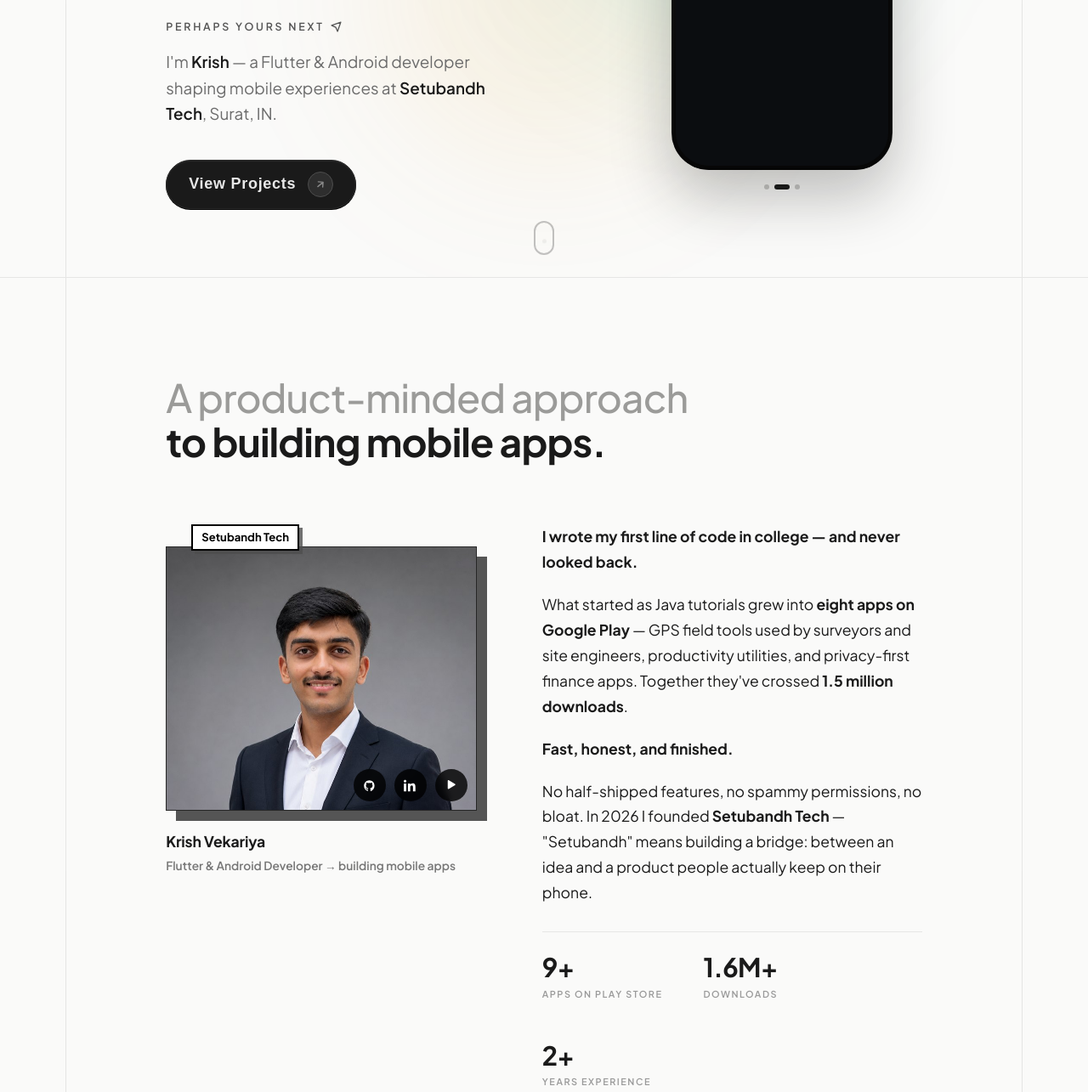
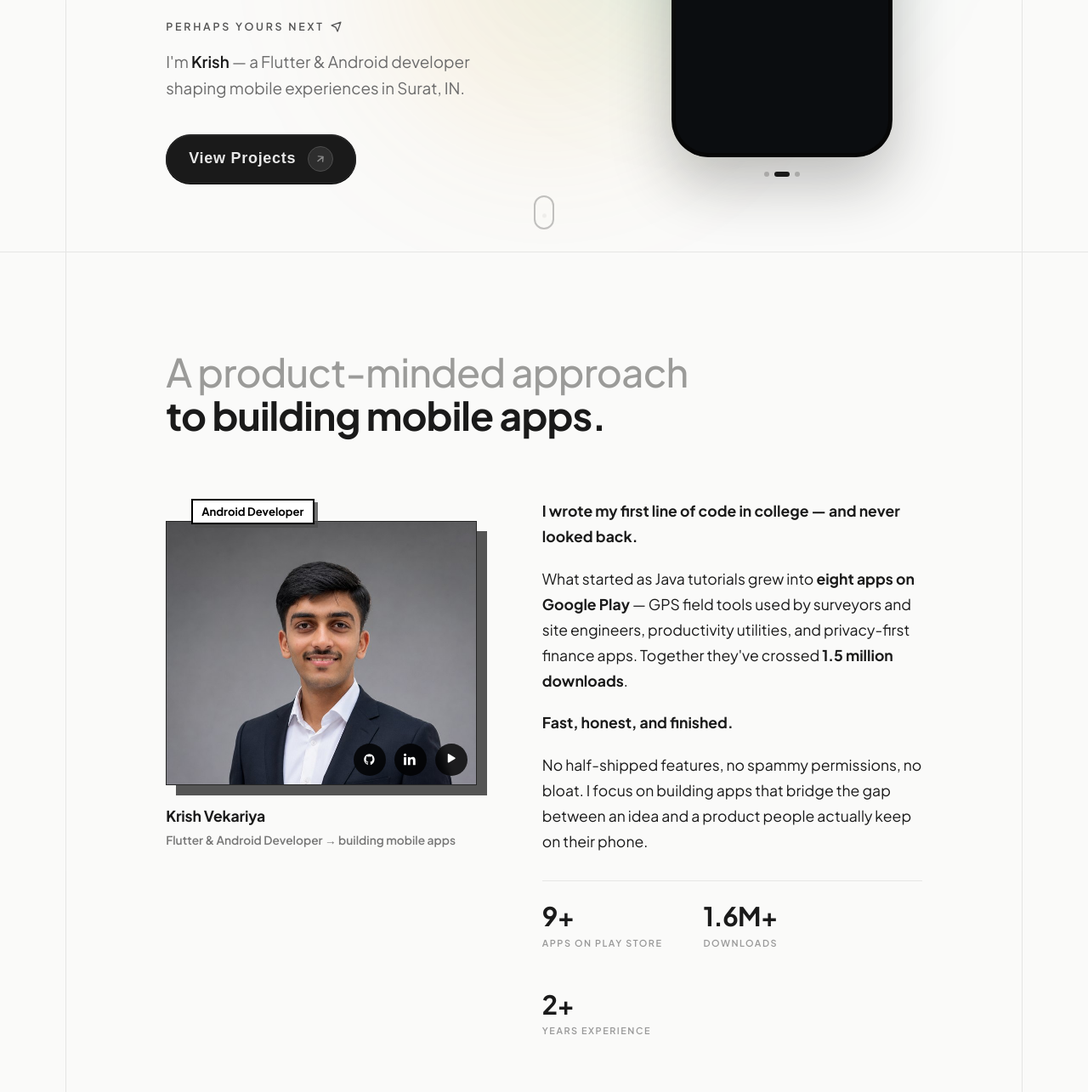
Before and after one commit to krishvekriya12/krishvekriya12.github.io, a website: page index.html in a window 1280 px wide. Shown: the part 506-1791 px from the top of the page at 85% size. Drawn offline with Linux system fonts and the light colour scheme; a web font is replaced by a local one.

Commit message:
Replace Setubandh Tech brand name with Personal Projects across site and resume PDF

```diff
--- a/data/apps.json
+++ b/data/apps.json
@@ -1,5 +1,5 @@
 {
-  "developer": "Setubandh Tech",
+  "developer": "Personal Projects",
   "devUrl": "https://play.google.com/store/apps/dev?id=7084161944711464301",
   "fetchedAt": "2026-07-29T06:12:24.359Z",
   "totalApps": 9,
--- a/index.html
+++ b/index.html
@@ -3,7 +3,7 @@
 <head>
 <meta charset="UTF-8">
 <meta name="viewport" content="width=device-width, initial-scale=1.0">
-<title>Krish Vekariya — Flutter & Android Developer · Setubandh Tech</title>
+<title>Krish Vekariya — Flutter & Android Developer</title>
 <meta name="description" content="Flutter & Android developer from Surat, India. 8 apps on Google Play with 1.5M+ combined downloads — from GPS tools used by field workers to privacy-first finance apps.">
 <meta property="og:title" content="Krish Vekariya — Flutter & Android Developer">
 <meta property="og:description" content="Flutter & Android Developer. 8 apps on Google Play, 1.5M+ combined downloads.">
@@ -89,7 +89,7 @@
       </div>
       <h1 class="reveal">I build apps<br>people <em>actually</em><br>use.</h1>
       <p class="hero-kick reveal">Perhaps yours next <svg width="13" height="13" viewBox="0 0 24 24" fill="none" stroke="currentColor" stroke-width="2.4" stroke-linecap="round" stroke-linejoin="round"><path d="m22 2-7 20-4-9-9-4 20-7z"/></svg></p>
-      <p class="hero-sub reveal">I'm <strong>Krish</strong> — a Flutter &amp; Android developer shaping mobile experiences at <strong>Setubandh Tech</strong>, Surat, IN.</p>
+      <p class="hero-sub reveal">I'm <strong>Krish</strong> — a Flutter &amp; Android developer shaping mobile experiences in Surat, IN.</p>
       <div class="reveal">
         <a class="vp-btn" href="#apps">
           <span class="vp-inner">
@@ -236,7 +236,7 @@
       <div class="about-photo reveal">
         <div class="photo-frame">
           <div class="photo-shadow"></div>
-          <div class="photo-label">Setubandh Tech</div>
+          <div class="photo-label">Android Developer</div>
           <div class="photo-area">
             <img class="photo-real" src="assets/img/krish-photo.jpg" alt="Krish Vekariya" width="720" height="720" loading="lazy">
             <div class="photo-socials">
@@ -259,7 +259,7 @@
         <p class="bold-line">I wrote my first line of code in college — and never looked back.</p>
         <p>What started as Java tutorials grew into <strong>eight apps on Google Play</strong> — GPS field tools used by surveyors and site engineers, productivity utilities, and privacy-first finance apps. Together they've crossed <strong>1.5 million downloads</strong>.</p>
         <p class="bold-line">Fast, honest, and finished.</p>
-        <p>No half-shipped features, no spammy permissions, no bloat. In 2026 I founded <strong>Setubandh Tech</strong> — "Setubandh" means building a bridge: between an idea and a product people actually keep on their phone.</p>
+        <p>No half-shipped features, no spammy permissions, no bloat. I focus on building apps that bridge the gap between an idea and a product people actually keep on their phone.</p>
         <div class="stat-row">
           <div class="stat"><span class="num" data-stat="apps">–</span><span class="lbl">Apps on Play Store</span></div>
           <div class="stat"><span class="num" data-stat="installs">–</span><span class="lbl">Downloads</span></div>
@@ -277,7 +277,7 @@
   <div class="wrap">
     <h2 class="two-tone reveal">
       <span class="tt-muted">My own products —</span><br>
-      <span class="tt-bold">built under Setubandh Tech.</span>
+      <span class="tt-bold">built as Personal Projects.</span>
     </h2>
     <p class="sec-sub reveal">Privacy-first apps with no dark patterns. Owned, designed and maintained end-to-end by me.</p>
     <p class="sync-note reveal">
@@ -343,8 +343,8 @@
         </div>
         <div class="tl-item">
           <div class="tl-year">2026</div>
-          <div class="tl-title">Android Developer · Setubandh Tech</div>
-          <p class="tl-body">Started my own studio and released <b>CashFlow</b> (budget &amp; expense tracking) and <b>SafeTap</b> (safety check-ins &amp; SOS) on Google Play. This portfolio auto-updates as new apps go live.</p>
+          <div class="tl-title">Android Developer · Personal Projects</div>
+          <p class="tl-body">Released <b>CashFlow</b> (budget &amp; expense tracking) and <b>SafeTap</b> (safety check-ins &amp; SOS) on Google Play. This portfolio auto-updates as new apps go live.</p>
         </div>
         <div class="tl-item">
           <div class="tl-year">2023 — 2026</div>
@@ -374,8 +374,6 @@
   </div>
 </section>
 </div>
-
-</main>
 
 <!-- CTA + footer (dark) -->
 <div class="dark-tail" id="contact">
@@ -424,7 +422,7 @@
 
   <footer>
     <p class="foot-name">Krish Vekariya</p>
-    <p class="foot-copy">© <span id="year">2026</span>, Krish Vekariya · Setubandh Tech. All Rights Reserved.</p>
+    <p class="foot-copy">© <span id="year">2026</span>, Krish Vekariya. All Rights Reserved.</p>
     <p class="foot-sync"><span class="sync-dot"></span> App data auto-synced from Google Play · <span id="syncFooter">…</span></p>
     <div class="foot-socials">
       <a href="https://github.com/krishvekriya12" target="_blank" rel="noopener" aria-label="GitHub">
```
Also changed, not shown: resume_template.html (+2 -2 lines), 1 other file.
